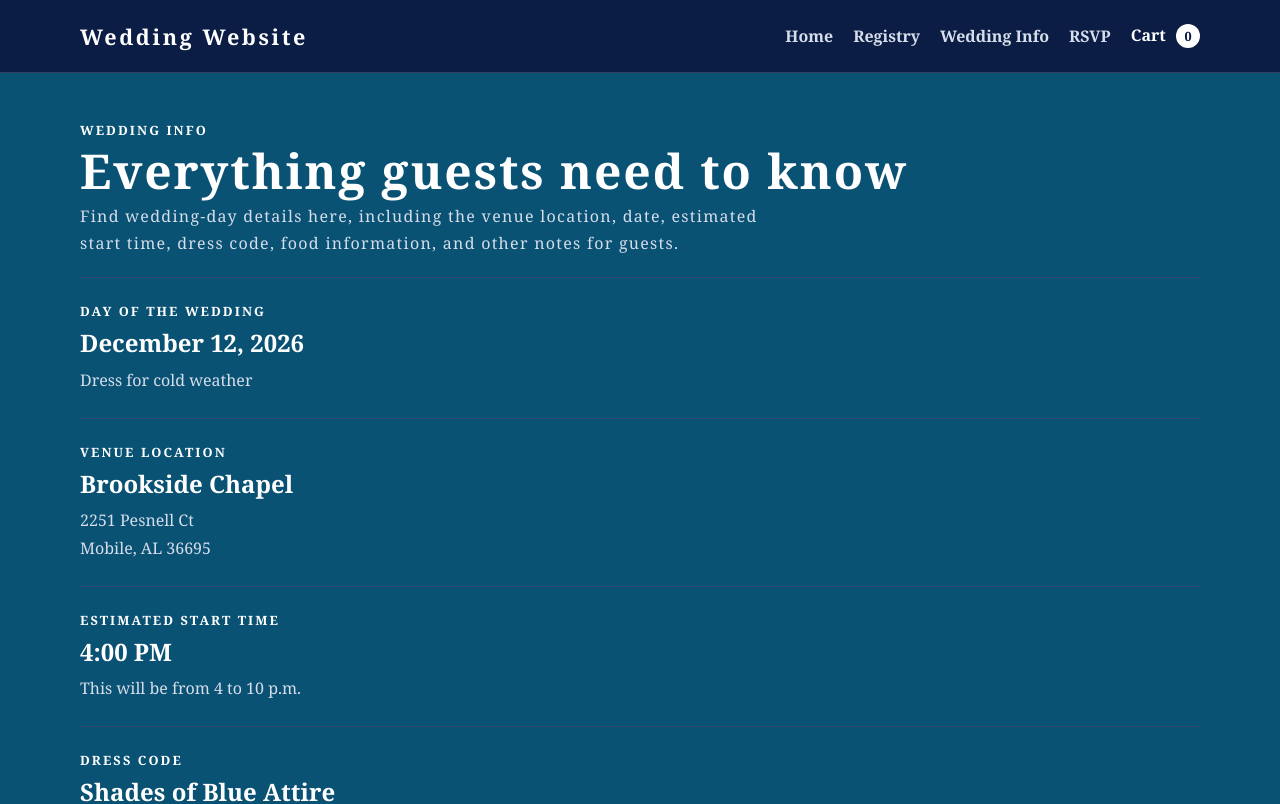
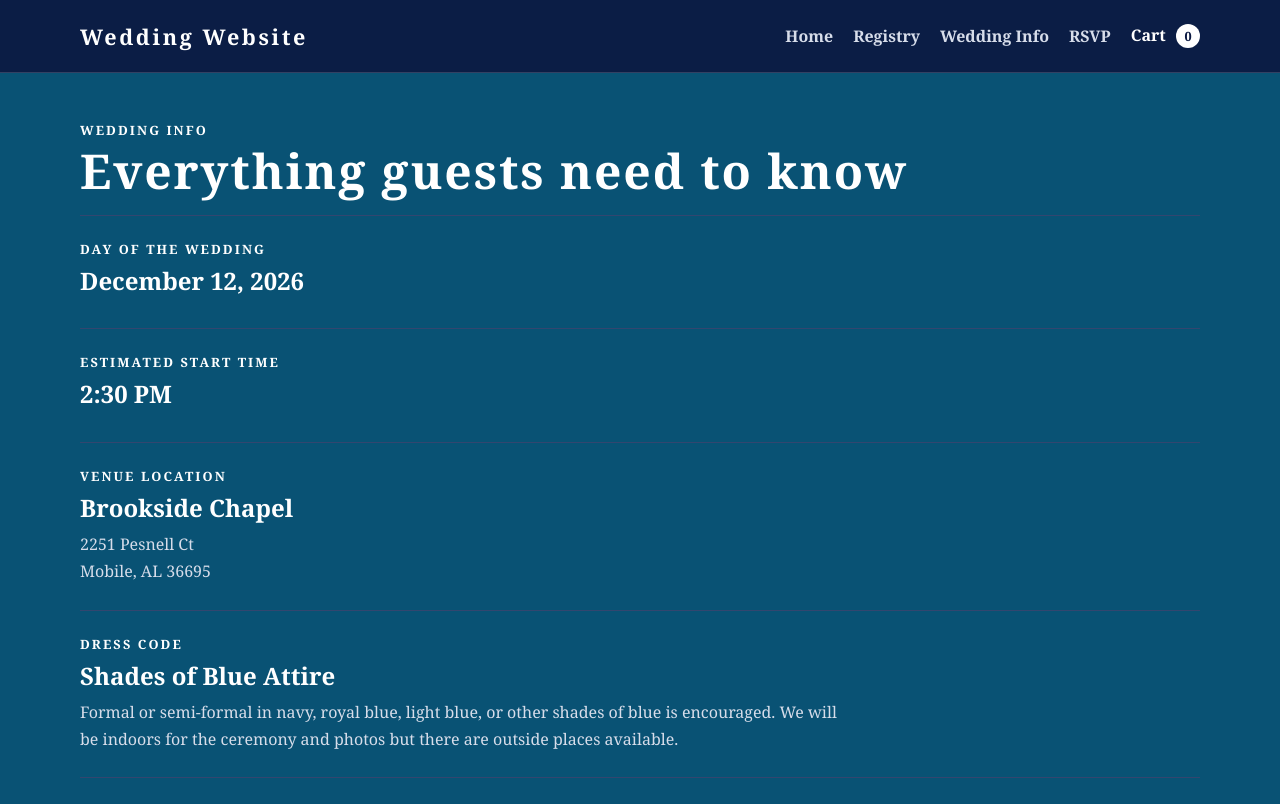
Before and after one commit to ajacobs251/wediing-registry, a Next.js app: page /wedding-info in a window 1280 px wide. Shown: the top 804 px of the page. Built offline with nearby package versions, Linux system fonts and the light colour scheme.

Commit message:
Add homepage RSVP button and update wedding info
Co-Authored-By: Oz <oz-agent@warp.dev>

```diff
--- a/src/app/page.tsx
+++ b/src/app/page.tsx
@@ -23,6 +23,9 @@ export default async function Home() {
           <h1>Wedding in Blue:</h1>
           <h1>A Symphony of Love</h1>
           <div className="hero-actions">
+            <Link className="button primary" href="/rsvp">
+              RSVP
+            </Link>
             <Link className="button primary" href="/products">
               Browse Registry
             </Link>
--- a/src/app/wedding-info/page.tsx
+++ b/src/app/wedding-info/page.tsx
@@ -3,7 +3,13 @@ const weddingDetails = [
     label: "Day of the Wedding",
     title: "December 12, 2026",
     description:
-      "Dress for cold weather",
+      " ",
+  },
+  {
+    label: "Estimated Start Time",
+    title: "2:30 PM",
+    description:
+      " ",
   },
   {
     label: "Venue Location",
@@ -12,28 +18,22 @@ const weddingDetails = [
       "2251 Pesnell Ct\nMobile, AL 36695",
   },
   {
-    label: "Estimated Start Time",
-    title: "4:00 PM",
-    description:
-      "This will be from 4 to 10 p.m.",
-  },
-  {
     label: "Dress Code",
     title: "Shades of Blue Attire",
     description:
-      "Anything formal or semi-formal in navy, royal blue, light blue, or other shades of blue is encouraged. We will be indoors for the ceremony and photos but there are outside places available.",
+      "Formal or semi-formal in navy, royal blue, light blue, or other shades of blue is encouraged. We will be indoors for the ceremony and photos but there are outside places available.",
   },
   {
     label: "Food",
     title: "Food details to be announced",
     description:
-      "Add meal, dessert, drink, allergy, and dietary accommodation details here.",
+      "TBA",
   },
   {
     label: "Schedule",
     title: "Wedding day timeline",
     description:
-      "Add the main events guests should know about, such as ceremony, photos, dinner, speeches, and send-off.",
+      "TBA",
   },
   {
     label: "Questions",
@@ -49,10 +49,6 @@ export default function WeddingInfoPage() {
       <section className="section-heading">
         <p className="eyebrow">Wedding Info</p>
         <h1>Everything guests need to know</h1>
-        <p>
-          Find wedding-day details here, including the venue location, date, estimated
-          start time, dress code, food information, and other notes for guests.
-        </p>
       </section>
 
       <section className="wedding-info-list" aria-label="Wedding details">
```
